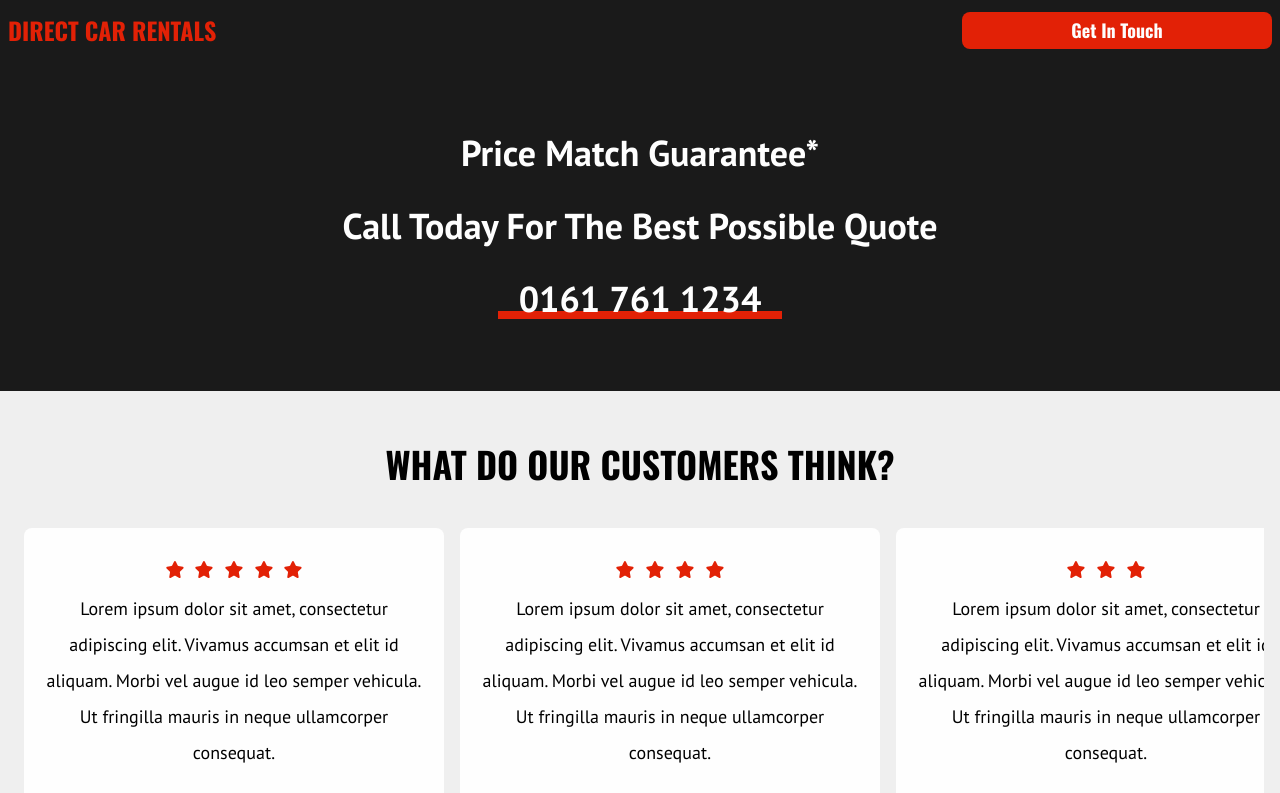
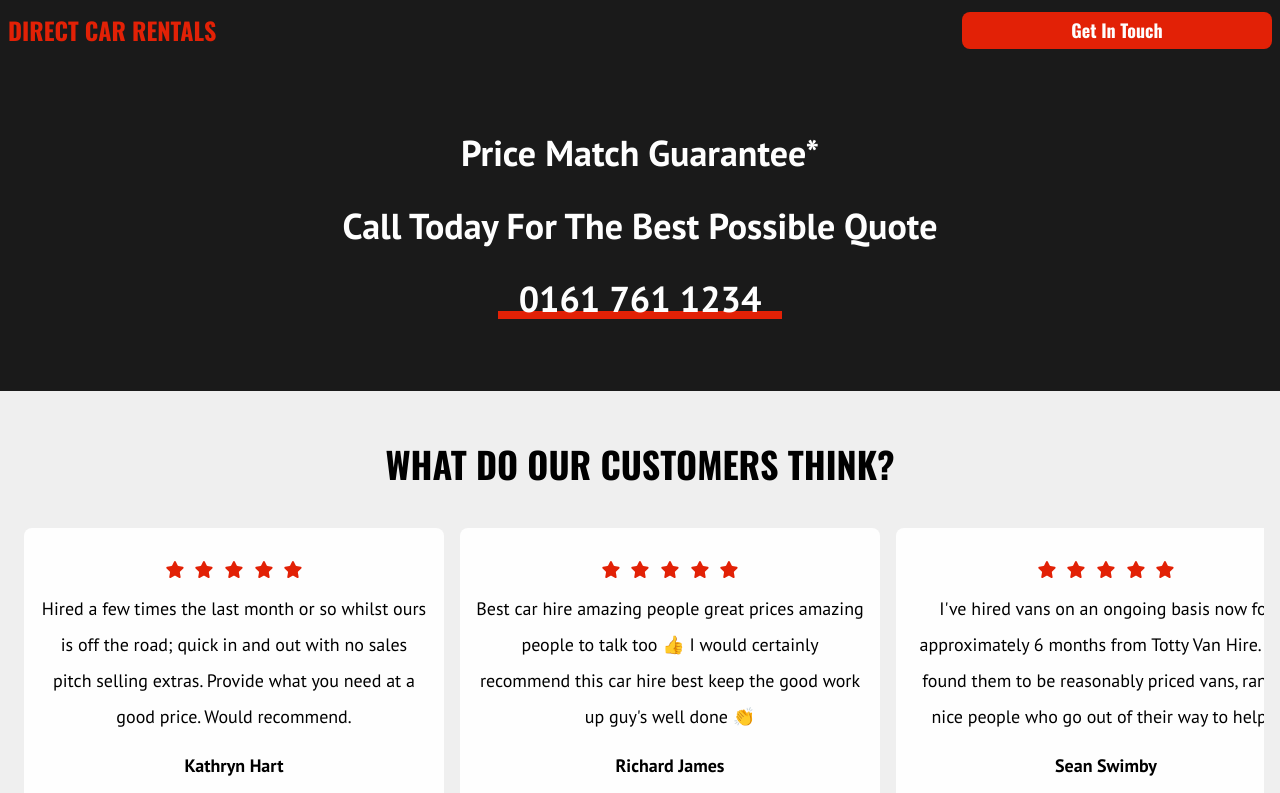
Before and after one commit to BenC0/direct-car-rentals, a Next.js app: page / in a window 1280 px wide. Shown: the top 793 px of the page. Built offline with nearby package versions, Linux system fonts and the light colour scheme.

Commit message:
Added reviews and reviews link

```diff
--- a/src/app/modules/call_to_action/index.js
+++ b/src/app/modules/call_to_action/index.js
@@ -3,7 +3,7 @@ import { oswald } from "../../styles/fonts"
 
 export function CallToAction(props) {
 	return  (
-        <a className={styles.CallToAction} href={props.href}>
+        <a className={styles.CallToAction} href={props.href} target="_blank">
             <span className={`${oswald.className}`}>{props.text}</span>
         </a>
     )
--- a/src/app/modules/reviews/index.js
+++ b/src/app/modules/reviews/index.js
@@ -7,32 +7,26 @@ const ReviewsContent = [
     {
         key: 0,
         rating: 5,
-        content: "Lorem ipsum dolor sit amet, consectetur adipiscing elit. Vivamus accumsan et elit id aliquam. Morbi vel augue id leo semper vehicula. Ut fringilla mauris in neque ullamcorper consequat.",
-        author: "Mrs. Lauren Ipsum, New Zealand"
+        content: "Hired a few times the last month or so whilst ours is off the road; quick in and out with no sales pitch selling extras.  Provide what you need at a good price. Would recommend.",
+        author: "Kathryn Hart"
     },
     {
         key: 1,
-        rating: 4,
-        content: "Lorem ipsum dolor sit amet, consectetur adipiscing elit. Vivamus accumsan et elit id aliquam. Morbi vel augue id leo semper vehicula. Ut fringilla mauris in neque ullamcorper consequat.",
-        author: "Mrs. Lauren Ipsum, New Zealand"
+        rating: 5,
+        content: "Best car hire amazing people great prices amazing people to talk too 👍 I would certainly recommend this car hire best keep the good work up guy's well done 👏",
+        author: "Richard James"
     },
     {
         key: 2,
-        rating: 3,
-        content: "Lorem ipsum dolor sit amet, consectetur adipiscing elit. Vivamus accumsan et elit id aliquam. Morbi vel augue id leo semper vehicula. Ut fringilla mauris in neque ullamcorper consequat.",
-        author: "Mrs. Lauren Ipsum, New Zealand"
+        rating: 5,
+        content: "I've hired vans on an ongoing basis now for approximately 6 months from Totty Van Hire. I've found them to be reasonably priced vans, ran by nice people who go out of their way to help...",
+        author: "Sean Swimby"
     },
     {
         key: 3,
-        rating: 2,
-        content: "Lorem ipsum dolor sit amet, consectetur adipiscing elit. Vivamus accumsan et elit id aliquam. Morbi vel augue id leo semper vehicula. Ut fringilla mauris in neque ullamcorper consequat.",
-        author: "Mrs. Lauren Ipsum, New Zealand"
-    },
-    {
-        key: 4,
-        rating: 1,
-        content: "Lorem ipsum dolor sit amet, consectetur adipiscing elit. Vivamus accumsan et elit id aliquam. Morbi vel augue id leo semper vehicula. Ut fringilla mauris in neque ullamcorper consequat.",
-        author: "Mrs. Lauren Ipsum, New Zealand"
+        rating: 5,
+        content: "Hired Ford Focus for 2 days, 2 drivers; £80. Marvellous. Really enjoyed the experience. No hidden extras like most other companies. Know where to go next time",
+        author: "Brian Pattila"
     },
 ]
 
@@ -55,7 +49,7 @@ export function Reviews(props) {
                 <div className={`${styles.ButtonContainer} j-center`}>
                     <CallToAction
                         text="Read more reviews"
-                        href="#reviews-link"
+                        href="https://www.google.com/search?client=ms-android-samsung-ss&sca_esv=560305232&cs=0&output=search&q=Direct+Car+and+Van+Rentals&ludocid=9518490544439094226&lsig=AB86z5VUdgnZ7Vo6ACMd-RkcWCWJ&kgs=ce6bae3e293fa750&shndl=-1&shem=lbsc,lsp&source=sh/x/kp/local/m1/2#lrd=0x487ba4f69e60323d:0x841878b81334ebd2,1,,,,"
                     ></CallToAction>
                 </div>
             </div>
```
